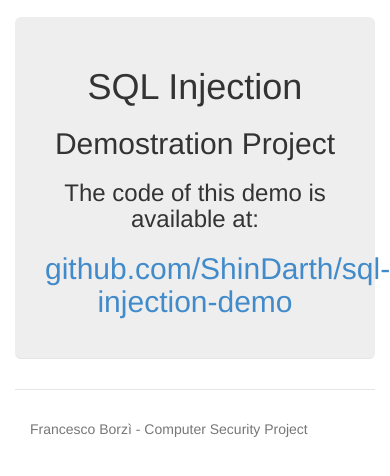
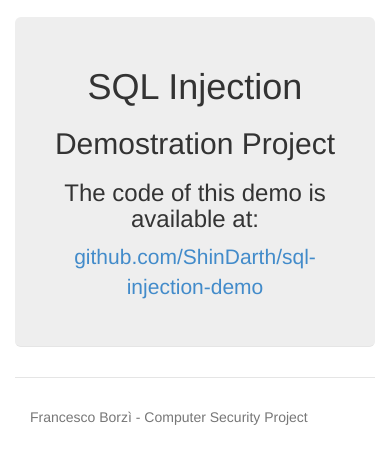
Before and after one commit to FrancescoBorzi/sql-injection-demo, a PHP site: page / in a window 390 px wide. Shown: the part 75-551 px from the top of the page. Run offline with PHP 8.4, Linux system fonts and the light colour scheme; some libraries are stand-ins or nearby versions.

Commit message:
improved index for mobile

```diff
--- a/index.php
+++ b/index.php
@@ -48,7 +48,8 @@
         <h1>SQL Injection</h1>
         <h2>Demostration Project</h2>
         <h3>The code of this demo is available at:</h3>
-        <h2><a href="https://github.com/ShinDarth/sql-injection-demo">github.com/ShinDarth/sql-injection-demo</a></h2>
+        <h2 class="hidden-xs"><a href="https://github.com/ShinDarth/sql-injection-demo">github.com/ShinDarth/sql-injection-demo</a></h2>
+        <p class="lead" class="visible-xs"><a href="https://github.com/ShinDarth/sql-injection-demo">github.com/ShinDarth/sql-injection-demo</a></p>
       </div>
 
       <div class="footer">
```
